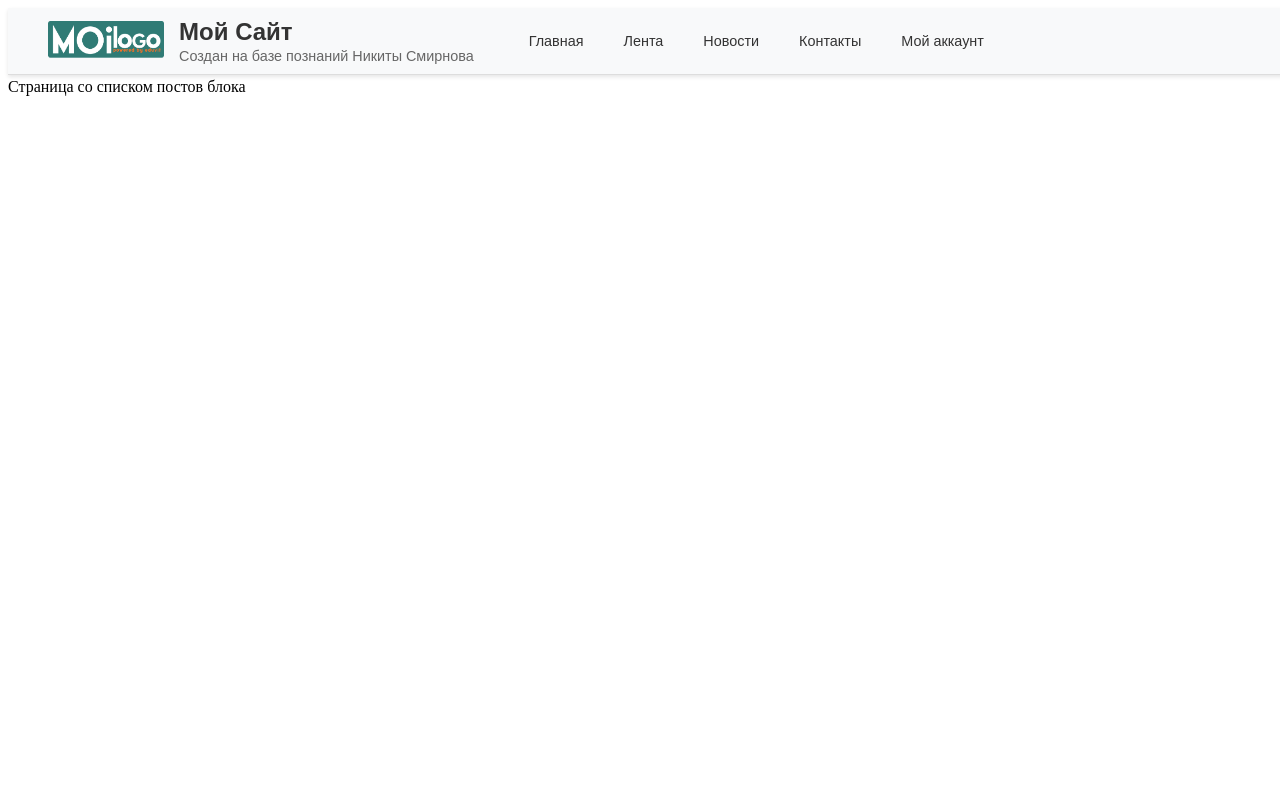
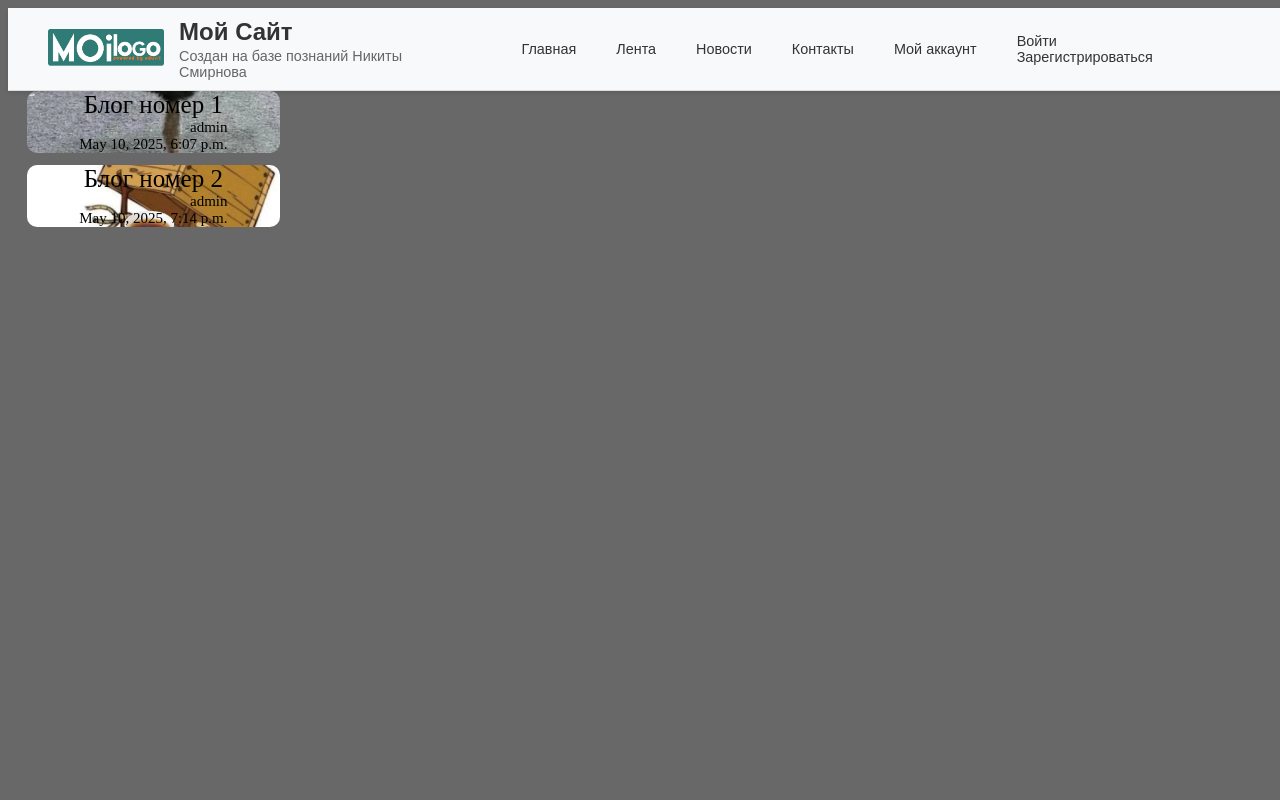
Before and after one commit to di5turbed/ultrasite, a Django app: page /mysite/ in a window 1280 px wide. Run offline with Django 5.2, Linux system fonts and the light colour scheme; data comes from the database, SQL or seed files in the repository; both versions use the stored data as it was after the commit.

Commit message:
Сделаны плитки, оформлены посты

```diff
--- a/site_eduvit/mysite/models.py
+++ b/site_eduvit/mysite/models.py
@@ -14,4 +14,4 @@ class BlogPost(models.Model):
         return str(self.title)
 
     def get_absolute_url(self):
-        return reverse("blog:blog_detail", kwargs={"pk": self.pk})
+        return reverse("mysite:blog_detail", kwargs={"pk": self.pk})
--- a/site_eduvit/mysite/templates/mysite/blog_list.html
+++ b/site_eduvit/mysite/templates/mysite/blog_list.html
@@ -2,10 +2,20 @@
 {% load static %}
 {% block title %}Блог{% endblock %}
 
-{% block static%}
-<link rel="stylesheet" href="{% static 'mysite/css/blog_list.css'}"
+{% block static %}
+<link rel="stylesheet" href="{% static 'mysite/css/blog_list.css' %}">
 {% endblock %}
 
 {% block content %}
-<a>Страница со списком постов блока</a>
+    <div class="list">
+        {% for blog in blogs %}
+            <div class="blog" style="background: url({{ blog.image.url }}) no-repeat; background-position: center; background-size: cover;">
+                <a href="{{ blog.get_absolute_url }}">{{blog.title}}</a>
+                <div class="blog_info">
+                    <a>{{ blog.author }}</a>
+                    <a>{{ blog.date_published }}</a>
+                </div>
+            </div>
+        {% endfor %}
+    </div>
 {% endblock %}
--- a/site_eduvit/mysite/templates/mysite/layout.html
+++ b/site_eduvit/mysite/templates/mysite/layout.html
@@ -32,6 +32,15 @@
                     <a href="/account/" class="nav-button">Мой аккаунт</a>
                 </div>
             </div>
+            <div class="login">
+                {% if user.is_authenticated %}
+                <a>Привет, {{ user.username }}</a>
+                <a href="" class="nav-button">Выход</a>
+                {% else %}
+                <a href="" class="nav-button">Войти</a>
+                <a href="" class="nav-button">Зарегистрироваться</a>
+                {% endif %}
+            </div>
         </div>
     </div>
     <div class="header-spacer"></div>
--- a/site_eduvit/mysite/urls.py
+++ b/site_eduvit/mysite/urls.py
@@ -4,4 +4,5 @@ from . import views
 app_name = 'mysite'
 urlpatterns = [
     path("", views.index, name="index"),
+    path("blog/<int:pk>/", views.detail, name="blog_detail"),
 ]
--- a/site_eduvit/mysite/views.py
+++ b/site_eduvit/mysite/views.py
@@ -1,4 +1,12 @@
 from django.shortcuts import render
+from .models import BlogPost
 
 def index(request):
-    return render(request, template_name='mysite/blog_list.html')
+    blogs = BlogPost.objects.all()
+    title = "Главная страница"
+    return render(request, template_name='mysite/blog_list.html', context={"blogs": blogs, "title": title})
+
+def detail(request, pk):
+    blog = BlogPost.objects.get(pk=pk)
+    title = blog.title
+    return render(request, template_name='mysite/blog_detail.html', context={"blog": blog, "title": title})
--- a/site_eduvit/static/mysite/css/blog_list.css
+++ b/site_eduvit/static/mysite/css/blog_list.css
@@ -0,0 +1,29 @@
+.list {
+    width: 100%
+}
+
+.blog {
+    display: flex;
+    width: 20%;
+    flex-direction: column;
+    align-items: center;
+    border-radius: 10px;
+    margin: 1% 0 0 1.5%;
+}
+
+.blog a {
+    color: black;
+    text-decoration: none;
+    font-size: 25;
+    text-shadow: gray 1px;
+}
+
+.blog_info {
+    display: flex;
+    flex-direction: column;
+    align-items: flex-end;
+}
+
+.blog_info a {
+    font-size: 15;
+}
--- a/site_eduvit/static/mysite/css/layout.css
+++ b/site_eduvit/static/mysite/css/layout.css
@@ -80,6 +80,10 @@
     height: 70px;
 }
 
+body {
+    background-color: #686868;
+}
+
 @media (max-width: 768px) {
     .nav-container {
         flex-direction: column;
```
Also changed, not shown: site_eduvit/mysite/static/mysite/css/blog_list.css (added, +37 -0 lines), site_eduvit/mysite/templates/mysite/blog_detail.html (added, +20 -0 lines), site_eduvit/static/mysite/css/blog_detail.css (added, +23 -0 lines), site_eduvit/db.sqlite3, site_eduvit/media/images/buterbrods.jpg (added).
